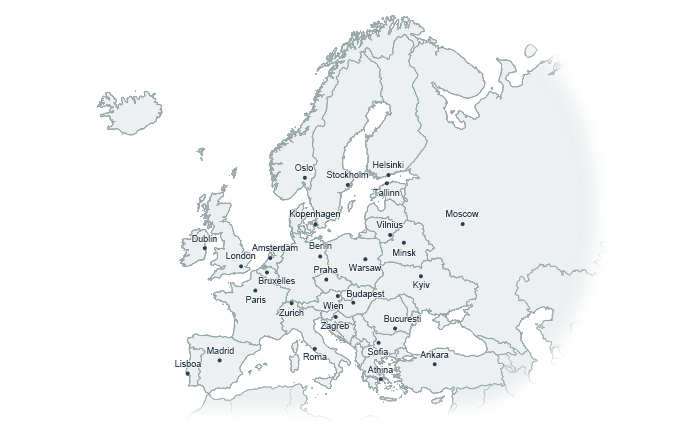
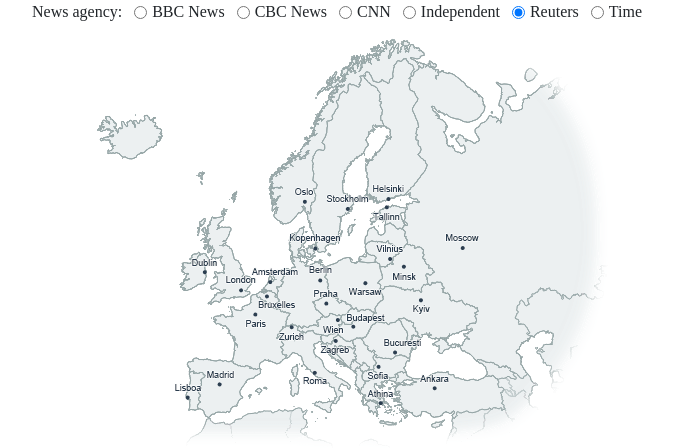
Before and after one commit to krisztianAlt/news-about-europe, a Flask app: page / in a window 1280 px wide. Shown: the part 56-504 px from the top of the page, without its empty margins (297-970 px from the left). Run offline with Flask 2, Linux system fonts and the light colour scheme; parts of the project's set-up code (start-up, migrations or seed data) failed here and were passed over; some libraries are stand-ins or nearby versions.

Commit message:
Add radio buttons for news agency selection. Add instruction to no articles message.

```diff
--- a/static/js/main.js
+++ b/static/js/main.js
@@ -1,8 +1,9 @@
 var app = app || {};
 
 app.init = function() {
-    app.menu_handling.add_active_class_to_first_menu();
+    app.menu_handling.set_first_menu_to_active();
     app.menu_handling.active_menu_button_color();
+    app.menu_handling.set_reuters_radio_to_checked();
     app.map_handling.show_map();
 };
 
--- a/static/js/map_handler.js
+++ b/static/js/map_handler.js
@@ -36,7 +36,7 @@ app.map_handling = {
                 } else if (success && articles.length==0) {
                     $('#messageModal').modal('toggle');
                     var modalTitle = document.getElementById("messageModalLabel");
-                    modalTitle.textContent = "There aren't articles about " + countryName.charAt(0).toUpperCase() + countryName.substr(1) + ".";
+                    modalTitle.textContent = "There aren't articles about " + countryName.charAt(0).toUpperCase() + countryName.substr(1) + ". Please, try to choose another country or news agency.";
                 } else {
                     $('#messageModal').modal('toggle');
                     var modalTitle = document.getElementById("messageModalLabel");
--- a/static/js/menu_handler.js
+++ b/static/js/menu_handler.js
@@ -2,7 +2,7 @@ var app = app || {};
 
 app.menu_handling = {
 
-    add_active_class_to_first_menu: function () {
+    set_first_menu_to_active: function () {
         var menu_section = document.getElementById("navbarSupportedContent");
         var menus = menu_section.getElementsByClassName("nav-item");
         menus.item(0).className += " active";
@@ -29,5 +29,11 @@ app.menu_handling = {
                 this.className += " active";
             });
         };
+    },
+
+    set_reuters_radio_to_checked: function () {
+        var radio_section = document.getElementById("news-agency-selector-area");
+        var news_agencies = radio_section.getElementsByClassName("form-check-input");
+        news_agencies.item(4).checked = true;
     }
 }
--- a/static/stylesheets/style.css
+++ b/static/stylesheets/style.css
@@ -43,6 +43,11 @@ body {
 
 .navbar-dark .navbar-toggler {
     color: rgba(255,255,1,.7);
+}
+
+#news-agency-selector-area {
+    display: flex;
+    justify-content: center;
 }
 
 #footer {
--- a/templates/map.html
+++ b/templates/map.html
@@ -17,6 +17,35 @@
 {% endblock %}
 
 {% block content %}
+    <div id="news-agency-selector-area">
+        <div class="form-check form-check-inline">
+            <label class="form-check-label">News agency: </label>
+        </div>
+        <div class="form-check form-check-inline">
+            <input class="form-check-input" type="radio" name="inlineRadioOptions" id="inlineRadio1" value="bbc-news">
+            <label class="form-check-label" for="inlineRadio1">BBC News</label>
+        </div>
+        <div class="form-check form-check-inline">
+            <input class="form-check-input" type="radio" name="inlineRadioOptions" id="inlineRadio2" value="cbc-news">
+            <label class="form-check-label" for="inlineRadio2">CBC News</label>
+        </div>
+        <div class="form-check form-check-inline">
+            <input class="form-check-input" type="radio" name="inlineRadioOptions" id="inlineRadio3" value="cnn">
+            <label class="form-check-label" for="inlineRadio3">CNN</label>
+        </div>
+        <div class="form-check form-check-inline">
+            <input class="form-check-input" type="radio" name="inlineRadioOptions" id="inlineRadio3" value="independent">
+            <label class="form-check-label" for="inlineRadio3">Independent</label>
+        </div>
+        <div class="form-check form-check-inline">
+            <input class="form-check-input" type="radio" name="inlineRadioOptions" id="inlineRadio3" value="reuters">
+            <label class="form-check-label" for="inlineRadio3">Reuters</label>
+        </div>
+        <div class="form-check form-check-inline">
+            <input class="form-check-input" type="radio" name="inlineRadioOptions" id="inlineRadio3" value="time">
+            <label class="form-check-label" for="inlineRadio3">Time</label>
+        </div>
+    </div>
 
     <!--CSSMap - Europe-->
     <div id="map-europe">
@@ -111,9 +140,6 @@
                     <h4 class="modal-title" id="messageModalLabel">No news</h4>
                     <button type="button" class="close" data-dismiss="modal" aria-label="Close"><span aria-hidden="true">&times;</span></button>
                 </div>
-                    <div class="modal-footer">
-                        <button type="button" class="btn btn-default" data-dismiss="modal">Close</button>
-                    </div>
             </div>
         </div>
     </div>
```
Lines whose indentation alone changed are shown as unchanged.
